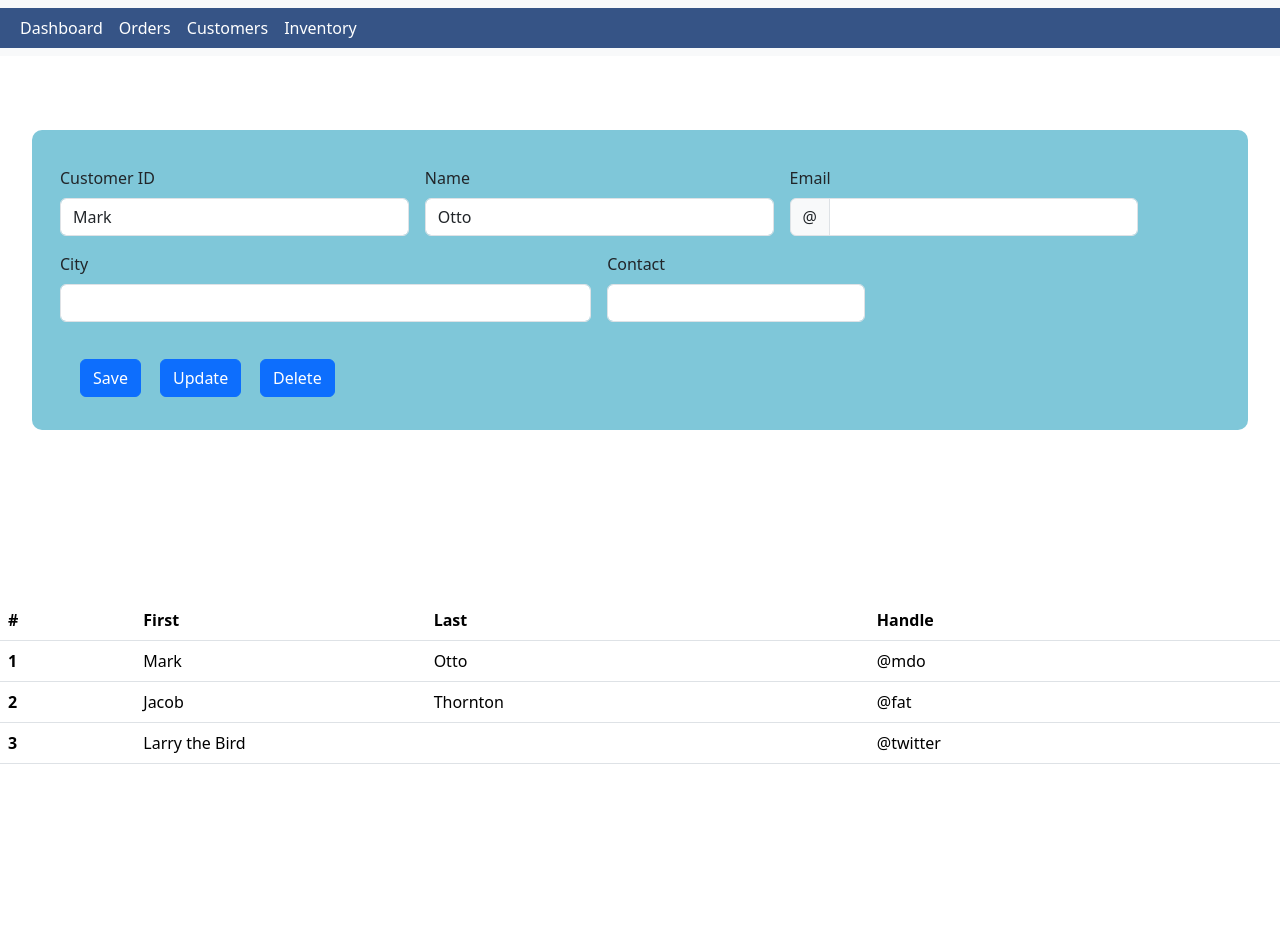
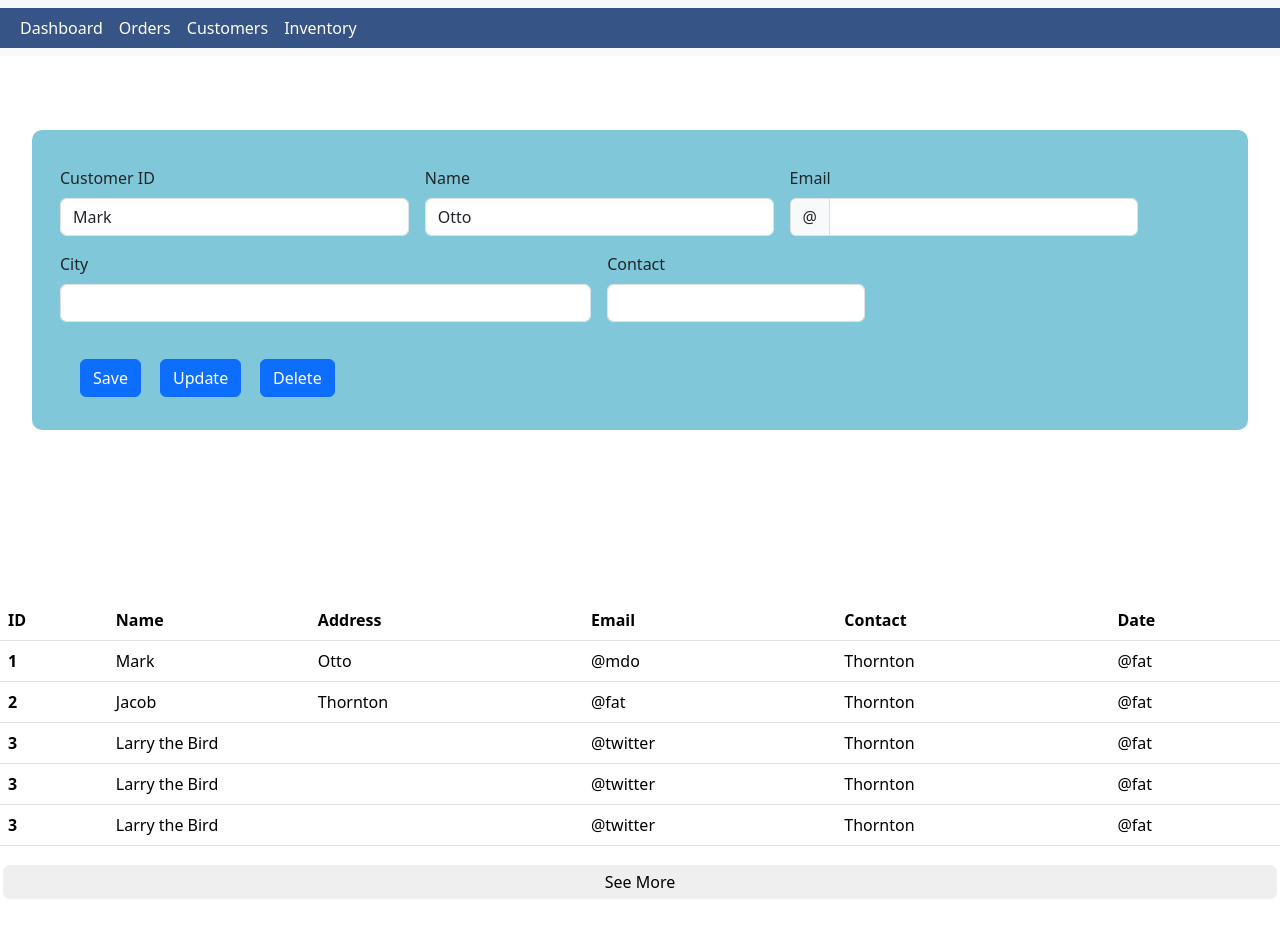
Before and after one commit to sawaniThiwandika/pos-system-with-html, a plain HTML site: page customer.html in a window 1280 px wide. Shown: the top 938 px of the page. Drawn offline with nearby package versions, Linux system fonts and the light colour scheme.

Commit message:
customer form table

```diff
--- a/customer.html
+++ b/customer.html
@@ -80,10 +80,12 @@
     <table class="table">
         <thead>
         <tr>
-            <th scope="col">#</th>
-            <th scope="col">First</th>
-            <th scope="col">Last</th>
-            <th scope="col">Handle</th>
+            <th scope="col">ID</th>
+            <th scope="col">Name</th>
+            <th scope="col">Address</th>
+            <th scope="col">Email</th>
+            <th scope="col">Contact</th>
+            <th scope="col">Date</th>
         </tr>
         </thead>
         <tbody>
@@ -92,10 +94,14 @@
             <td>Mark</td>
             <td>Otto</td>
             <td>@mdo</td>
+            <td>Thornton</td>
+            <td>@fat</td>
         </tr>
         <tr>
             <th scope="row">2</th>
             <td>Jacob</td>
+            <td>Thornton</td>
+            <td>@fat</td>
             <td>Thornton</td>
             <td>@fat</td>
         </tr>
@@ -103,9 +109,26 @@
             <th scope="row">3</th>
             <td colspan="2">Larry the Bird</td>
             <td>@twitter</td>
+            <td>Thornton</td>
+            <td>@fat</td>
+        </tr>
+        <tr>
+            <th scope="row">3</th>
+            <td colspan="2">Larry the Bird</td>
+            <td>@twitter</td>
+            <td>Thornton</td>
+            <td>@fat</td>
+        </tr>
+        <tr>
+            <th scope="row">3</th>
+            <td colspan="2">Larry the Bird</td>
+            <td>@twitter</td>
+            <td>Thornton</td>
+            <td>@fat</td>
         </tr>
         </tbody>
     </table>
+    <button id="more">See More</button>
 </div>
 
 <script src="https://cdn.jsdelivr.net/npm/bootstrap@5.3.3/dist/js/bootstrap.bundle.min.js" integrity="sha384-YvpcrYf0tY3lHB60NNkmXc5s9fDVZLESaAA55NDzOxhy9GkcIdslK1eN7N6jIeHz" crossorigin="anonymous"></script>
--- a/customerForm.css
+++ b/customerForm.css
@@ -59,3 +59,14 @@ nav {
     top: 600px;
     margin: auto;
 }
+#more{
+    position: absolute;
+    left: 0;
+    right: 0;
+    margin: auto;
+    width: 100vw;
+    height: 40px;
+    border-radius: 10px;
+    border: solid white;
+
+}
```
